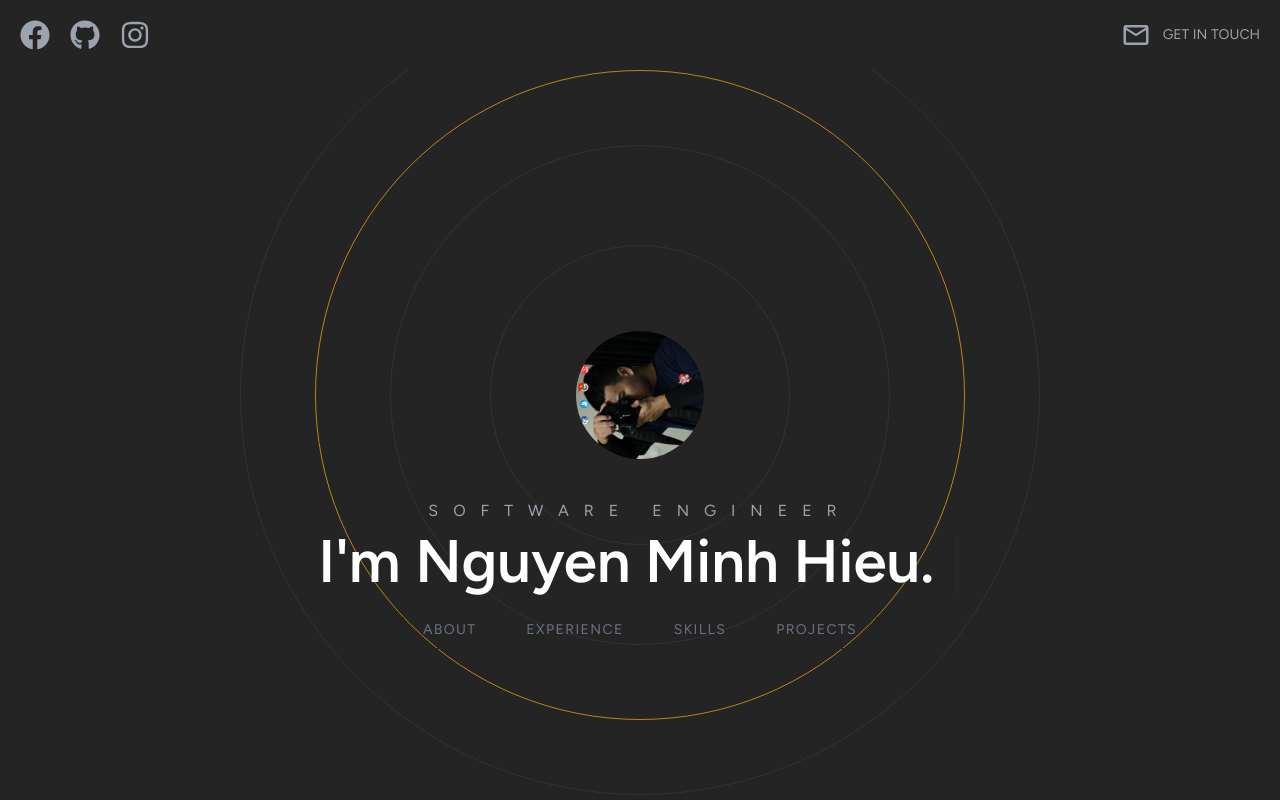
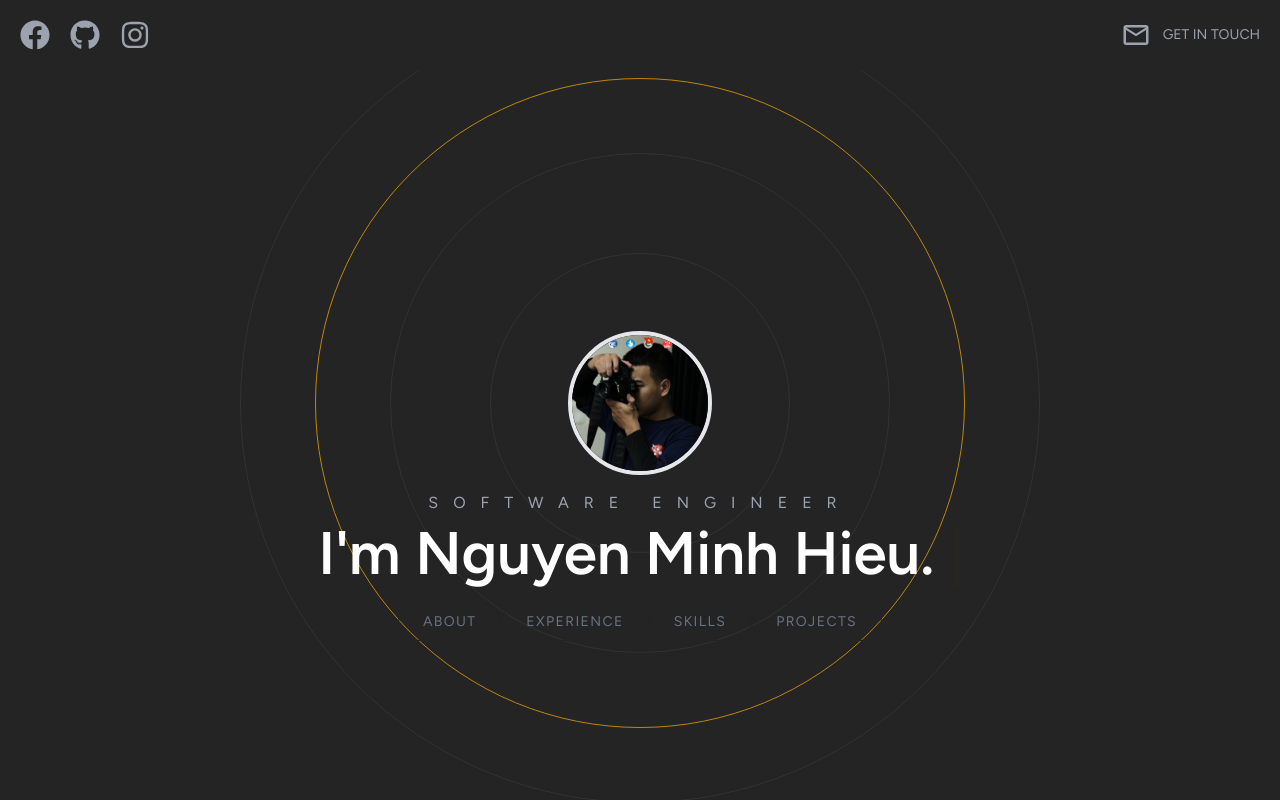
Before and after one commit to hieunmh/hieunmhProfile, a Next.js app: page / in a window 1280 px wide. Built offline with nearby package versions, Linux system fonts and the light colour scheme.

Commit message:
animation UI

```diff
--- a/app/globals.css
+++ b/app/globals.css
@@ -6,6 +6,6 @@
 @layer components {
   .heroButton {
     @apply px-6 py-2 border border-[#242424] rounded-full uppercase text-sm tracking-widest text-gray-500 transition-all
-    hover:border-[#f7ab0a]/40 hover:text-[#f7ab0a]/40
+    hover:border-[#f7ab0a]/40 hover:text-[#f7ab0a]/40 duration-500
   }
 }
--- a/app/page.tsx
+++ b/app/page.tsx
@@ -1,6 +1,6 @@
 import About from '@/components/About';
 import Header from '@/components/Header';
-import Hero from '@/components/Hero';
+import Hero from '@/components/Hero/Hero';
 
 export default function Home() {
   return (
--- a/components/BackgroundCircle.tsx
+++ b/components/Hero/BackgroundCircle.tsx
@@ -8,9 +8,16 @@ export default function BackgroundCircle() {
       animate={{
         opacity: [0.1, 0.2, 0.4, 0.8, 0.1, 1.0],
         scale: [1, 2, 2, 3, 1],
-        borderRadius: ['20%', '20%', '50%', '80%', '20%']
+        borderRadius: ['20%', '20%', '50%', '80%', '20%'] ,
+        rotate: 360
       }}
-      transition={{ duration: 2.5 }}
+      transition={{
+        type: 'keyframes',
+        duration: 5,
+        repeat: Infinity,
+        repeatType: "reverse",
+        repeatDelay: 2,
+      }}
     >
       <div className='border border-[#333333] rounded-full h-[200px] w-[200px] absolute mt-52 animate-ping'/>
       <div className='border border-[#333333] rounded-full h-[300px] w-[300px] absolute mt-52'/>
--- a/components/Hero.tsx
+++ b/components/Hero/Hero.tsx
@@ -7,6 +7,7 @@ import BackgroundCircle from './BackgroundCircle';
 import Link from 'next/link';
 
 import { motion } from 'framer-motion';
+import Image from 'next/image';
 
 export default function Hero() {
 
@@ -21,22 +22,26 @@ export default function Hero() {
     ],
     loop: true,
     delaySpeed: 2000,
+    typeSpeed: 100,
   })
 
   return (
-    <div className='h-screen w-full space-y-10 flex flex-col items-center justify-center text-center overflow-hidden'>
+    <div className='h-screen w-full space-y-8 flex flex-col items-center justify-center text-center overflow-hidden'>
       <BackgroundCircle />
 
-      <motion.img src={'/japit.jpg'} alt='avatar image'
-        className='rounded-full h-32 w-32 object-cover -rotate-90'
-        initial={{ opacity: 0 }} animate={{ opacity: 1 }}
-        transition={{ duration: 2.5 }}
-      />
-      <div className='z-20'>
+      <motion.div className='z-20' initial={{ scale: 0 }} viewport={{ once: true }}
+        whileInView={{ scale: [0, 1.2, 1]}} transition={{ type: "spring", duration: 2, delay: 2 }}
+      >
+        <Image src={'/japit.jpg'} width={1000} height={1000} priority={true} alt="Hieu 's img"
+          className='rounded-full h-36 w-36 mx-auto object-cover z-20 border-4 mb-4'
+        />
         <h2 className='text-base uppercase text-gray-400 pb-2 tracking-[15px]'>Software Engineer</h2>
 
         <h1 className='text-5xl lg:text-6xl font-semibold scroll-px-10'>
-          <span className='mr-3'>{text}</span><Cursor cursorColor='#f7ab0a' />
+          <span className='mr-3 hover:text-[#F7AB0A]/70 transition duration-300 cursor-default '>
+            {text}
+          </span>
+          <Cursor cursorColor='#f7ab0a' />
         </h1>
 
         <div className='pt-5'>
@@ -53,7 +58,7 @@ export default function Hero() {
             <button className='heroButton'>Projects</button>
           </Link>
         </div>
-      </div>
+      </motion.div>
     </div>
   )
 }
```
